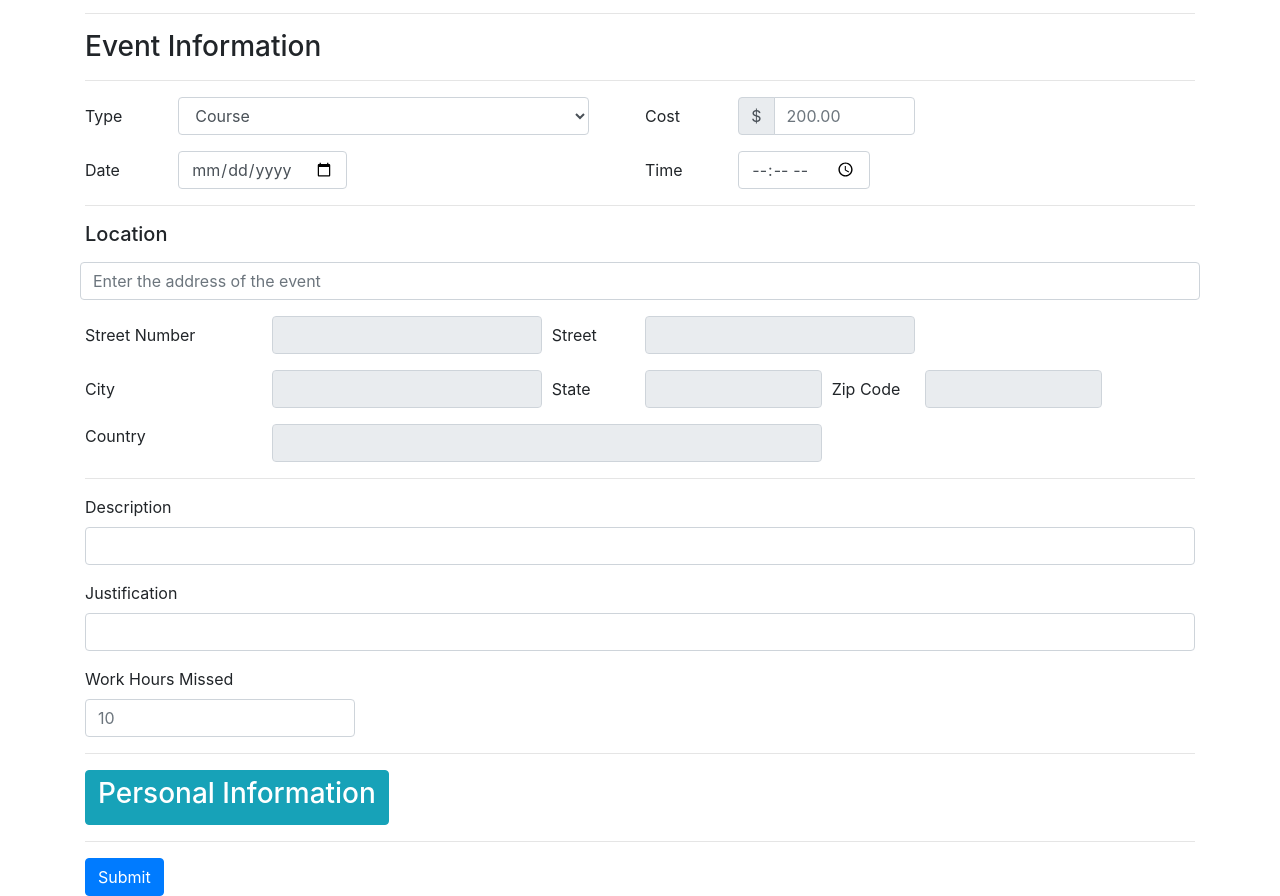
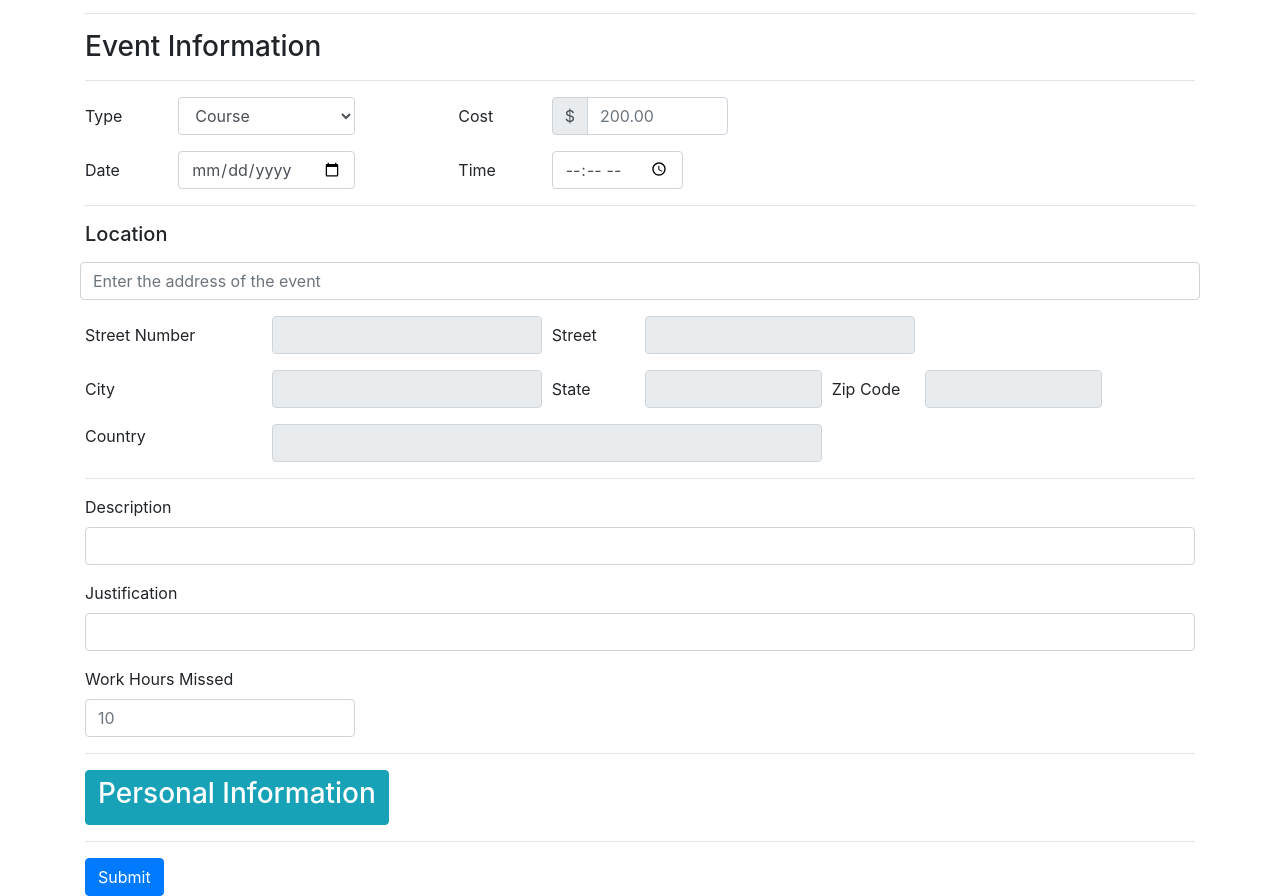
Before and after one commit to amilevich/1203PegaBatch, a plain HTML site: page Steven_Karan_Code/src/main/webapp/html/reimburse.html in a window 1280 px wide. Shown: the part 51-947 px from the top of the page. Drawn offline with nearby package versions, Linux system fonts and the light colour scheme; some packages are replaced by stand-ins of ours.

Commit message:
minor style update to reimb form

```diff
--- a/Steven_Karan_Code/src/main/webapp/html/reimburse.html
+++ b/Steven_Karan_Code/src/main/webapp/html/reimburse.html
@@ -28,9 +28,9 @@
 					<label class="inline-label" for="event-type">Type</label>
 				</div>
 
-				<div class="col-lg-5 col-md-5 col-sm-12">
+				<div class="col-lg-2 col-md-5 col-sm-12">
 					<!-- type -->
-					<select class="form-control event-type-select" id="event-type" name="event-type" form="reimburse-form">
+					<select class="form-control full-width" id="event-type" name="event-type" form="reimburse-form">
 						<option value="course">Course</option>
 					    <option value="seminar">Seminar</option>
 					    <option value="certification">Certification</option>
@@ -39,7 +39,7 @@
 					</select>
 				</div>
 
-				<div class="col-lg-1 col-md-1 col-sm-12">
+				<div class="col-lg-1 col-md-1 col-sm-12 offset-lg-1 offset-md-1">
 					<label class="inline-label" for="event-cost">Cost</label>
 				</div>
 				<div class="input-group col-lg-2 col-md-2 col-sm-12">
@@ -55,12 +55,12 @@
 					<label class="inline-label" for="event-date">Date</label>
 				</div>
 
-				<div class="col-lg-5 col-md-5 col-sm-12">
-					<input class="form-control" type="date" name="event-date">
+				<div class="col-lg-2 col-md-5 col-sm-12">
+					<input class="form-control full-width" type="date" name="event-date">
 				</div>
 
 
-				<div class="col-lg-1 col-md-1 col-sm-12">
+				<div class="col-lg-1 col-md-1 col-sm-12 offset-md-1 offset-lg-1">
 					<!-- time -->
 					<label class="inline-label" for="event-date">Time</label>
 				</div>
```
